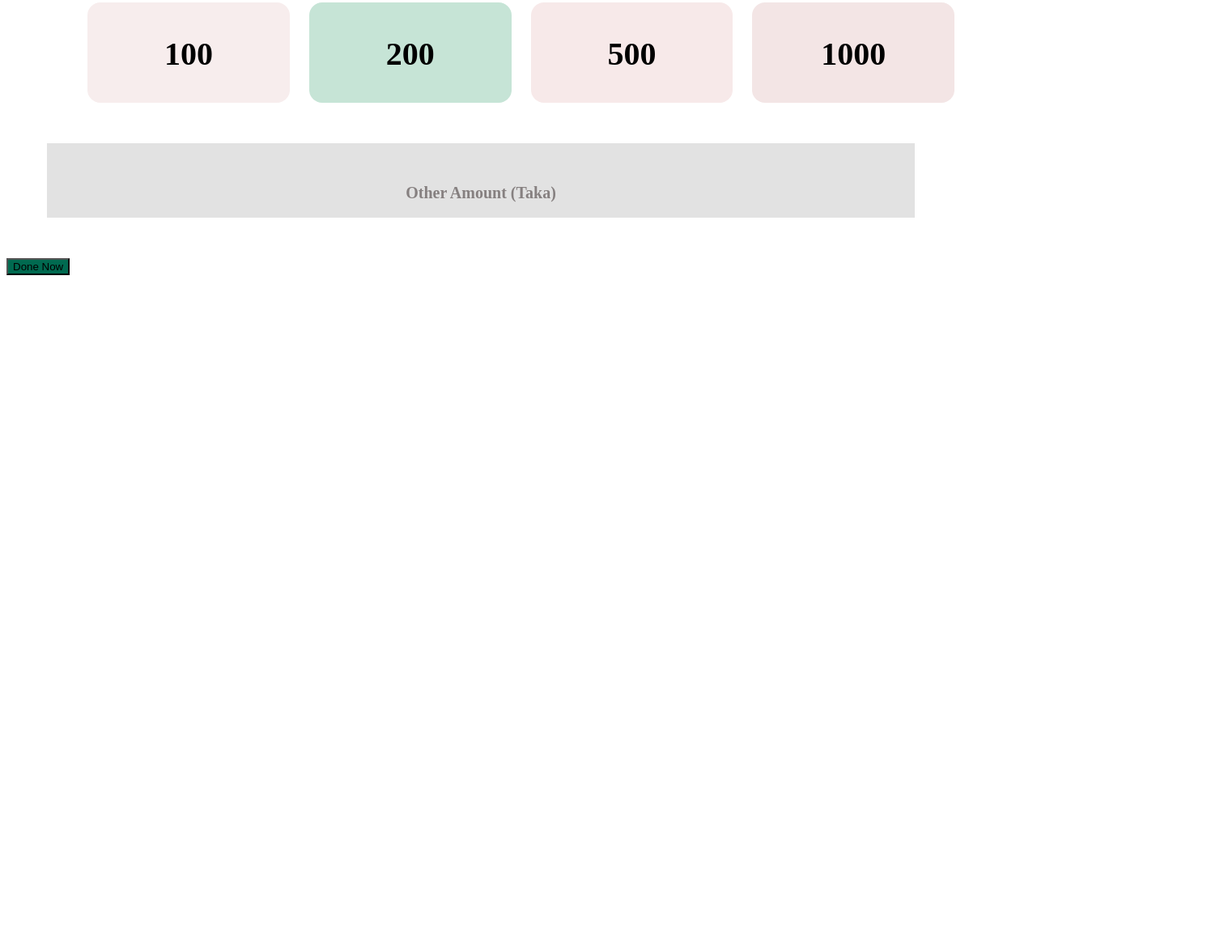
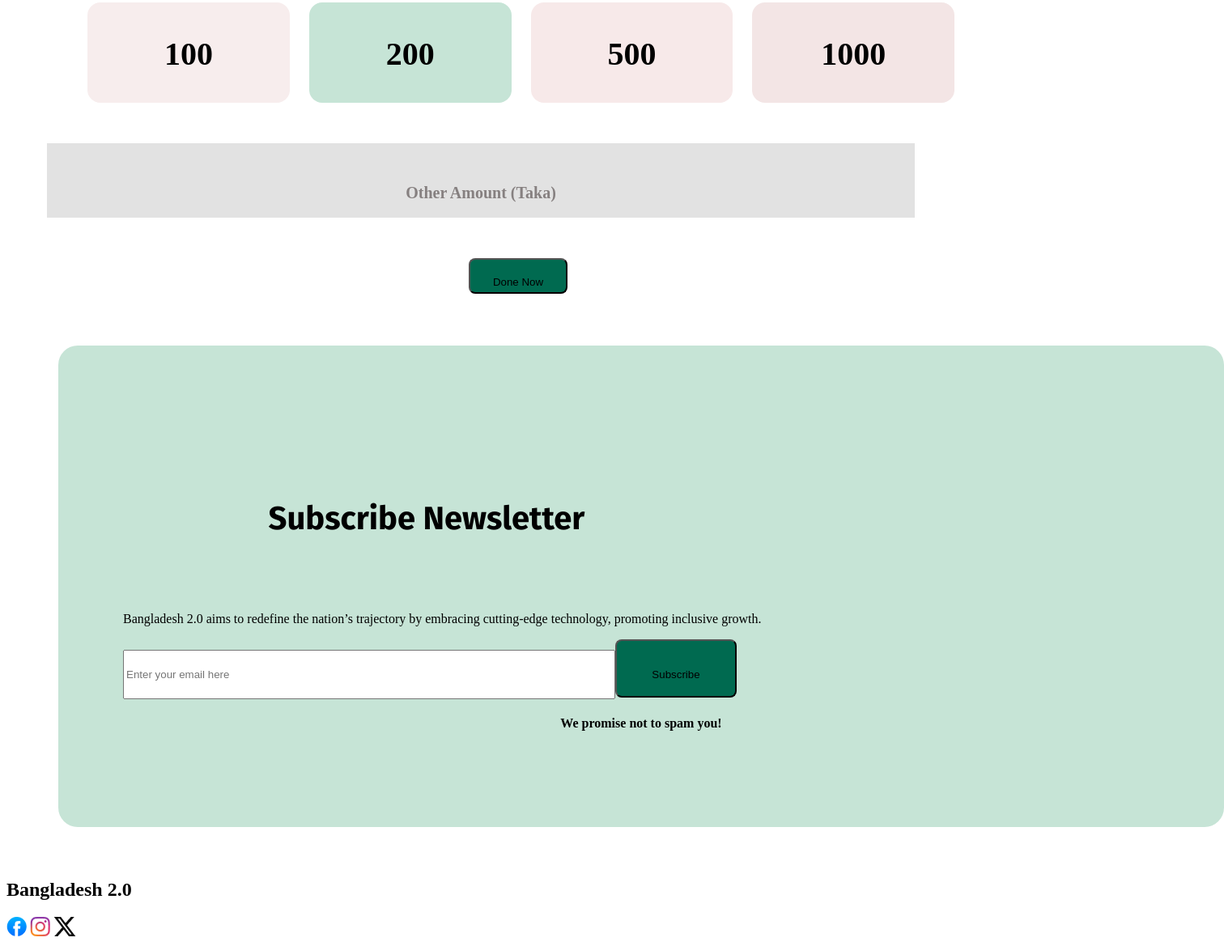
Before and after one commit to NINayeem/first-assigmnent-1, a plain HTML site: page index.html in a window 1280 px wide. Shown: the part 3189-4358 px from the top of the page at 81% size, 1512 px wide, since content can reach past the window. Before the commit the page ends 3537 px from the top, so only its background shows below. Drawn offline with Linux system fonts and the light colour scheme.

Commit message:
fouter making

```diff
--- a/index.html
+++ b/index.html
@@ -139,6 +139,28 @@
 </div>
     </main>
     <footer>
+        <div class="footer-title">
+            <div class="f-title">
+                   <h1 class="footer1">Subscribe Newsletter</h1>
+                   <p class="footer-2">Bangladesh 2.0 aims to redefine the nation’s trajectory
+                    by embracing cutting-edge technology, promoting inclusive growth.</p>
+
+                    <div class="f-tt"><input type="email" class="f-eml" name="" id="" placeholder="Enter your email here"><button class="btn96">Subscribe</button>
+                    </div>
+                     <h4 class="ff-l">We promise not to spam you!</h4>
+
+            </div>
+        </div>
+
+        <div class="socal">
+            <h2>Bangladesh 2.0</h2>
+            <div>
+                <a href=""><img src="assets/facebook.png" alt=""></a>
+                <a href=""><img src="assets/instagram.png" alt=""></a>
+                <a href=""><img src="assets/x.png" alt=""></a>
+            </div>
+
+        </div>
 
     </footer>
 </body>
--- a/style/style.css
+++ b/style/style.css
@@ -232,6 +232,53 @@
   }
   .btn-8{
     background-color: #006A50;
-
+    width: 122px;
+    height: 41px;
+    padding: 20px 11px;
+    border-radius: 8px;
+    display: block;
+    margin: 0 auto;
 
   }
+  .btn-8:hover{
+    color: rgb(30, 5, 255);
+    background-color: #ec0cb4;}
+    .footer1{
+        font-family: Fira Sans;
+        font-size: 40px;
+        font-weight: bold;
+        width: 622px;
+        height: 48px;
+        text-align:center ;
+        padding: 64px;
+    }
+    .footer-title{
+        background-color: #C6E4D6;
+        width: 1280px;
+        height: 395px;
+        padding: 100px 80px;
+        margin: 64px;
+        border-radius: 24px;
+
+    }
+    .btn96{
+        background-color: #006A50;
+        width: 150px;
+        height: 56px;
+        padding: 34px 17px;
+        border-radius: 8px;
+
+    }
+    .f-eml{
+        width: 600px;
+        height: 55px;
+    }
+  .ff-l{
+text-align: center;
+padding: 10 20px;
+margin: 100;
+  }
+  .socal{
+    display: block;
+    margin: auto;
+  }
```
